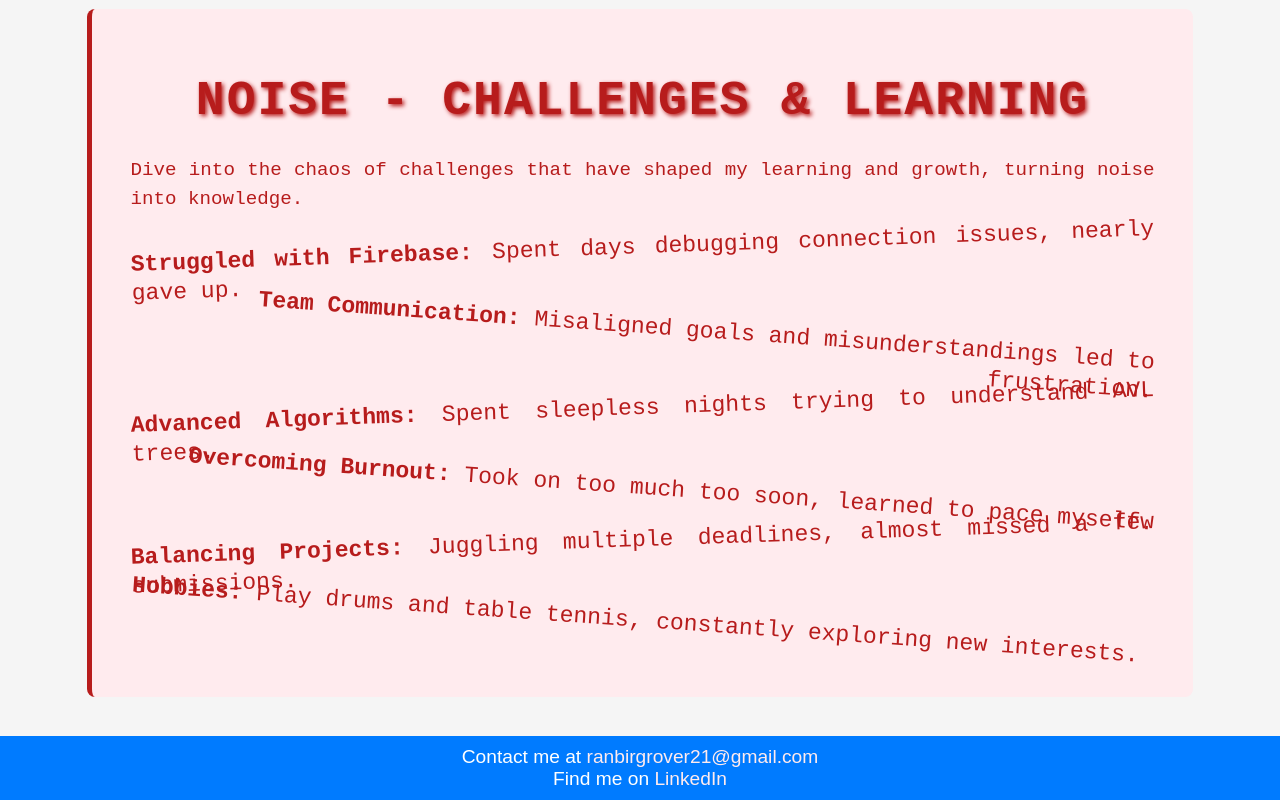
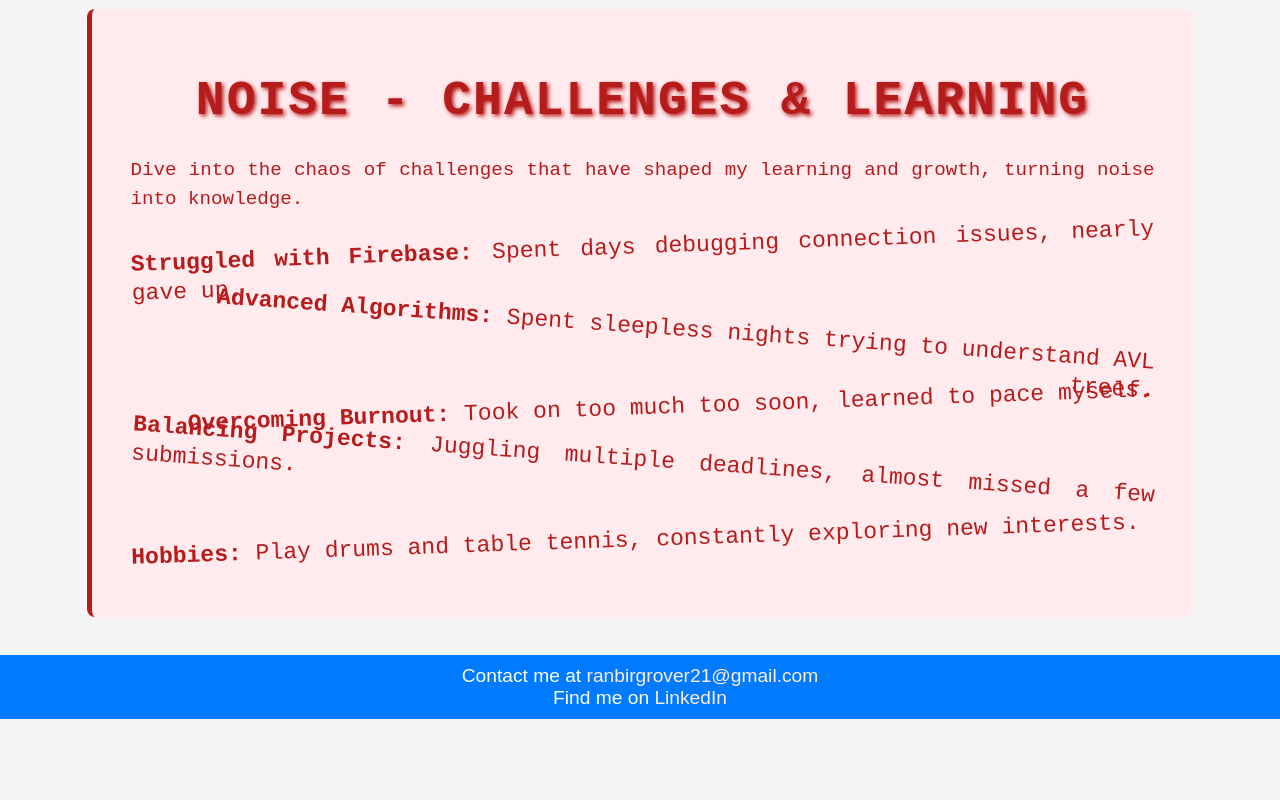
Before and after one commit to ranbirgrover21/devsoc_app, a plain HTML site: page index.html in a window 1280 px wide. Shown: the part 652-1452 px from the top of the page. After the commit the page ends 1371 px from the top, so only its background shows below. Drawn offline with Linux system fonts and the light colour scheme.

Commit message:
update content

```diff
--- a/index.html
+++ b/index.html
@@ -34,8 +34,7 @@
         <p>Dive into the chaos of challenges that have shaped my learning and growth, turning noise into knowledge.</p>
         <ul>
             <li class="chaotic"><strong>Struggled with Firebase:</strong> Spent days debugging connection issues, nearly gave up.</li>
-            <li class="chaotic" style="text-align: right;"><strong>Team Communication:</strong> Misaligned goals and misunderstandings led to frustration.</li>
-            <li class="chaotic"><strong>Advanced Algorithms:</strong> Spent sleepless nights trying to understand AVL trees.</li>
+            <li class="chaotic" style="text-align: right;"><strong>Advanced Algorithms:</strong> Spent sleepless nights trying to understand AVL trees.</li>
             <li class="chaotic" style="text-align: right;"><strong>Overcoming Burnout:</strong> Took on too much too soon, learned to pace myself.</li>
             <li class="chaotic"><strong>Balancing Projects:</strong> Juggling multiple deadlines, almost missed a few submissions.</li>
             <li class="chaotic"><strong>Hobbies:</strong> Play drums and table tennis, constantly exploring new interests.</li>
```
